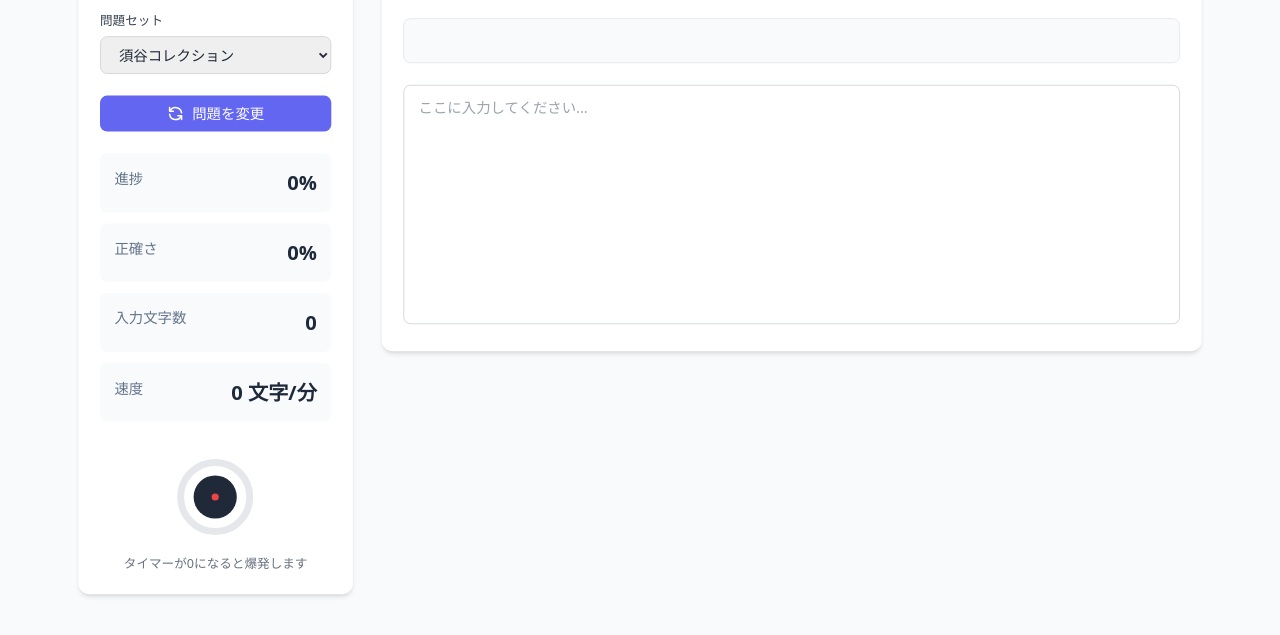
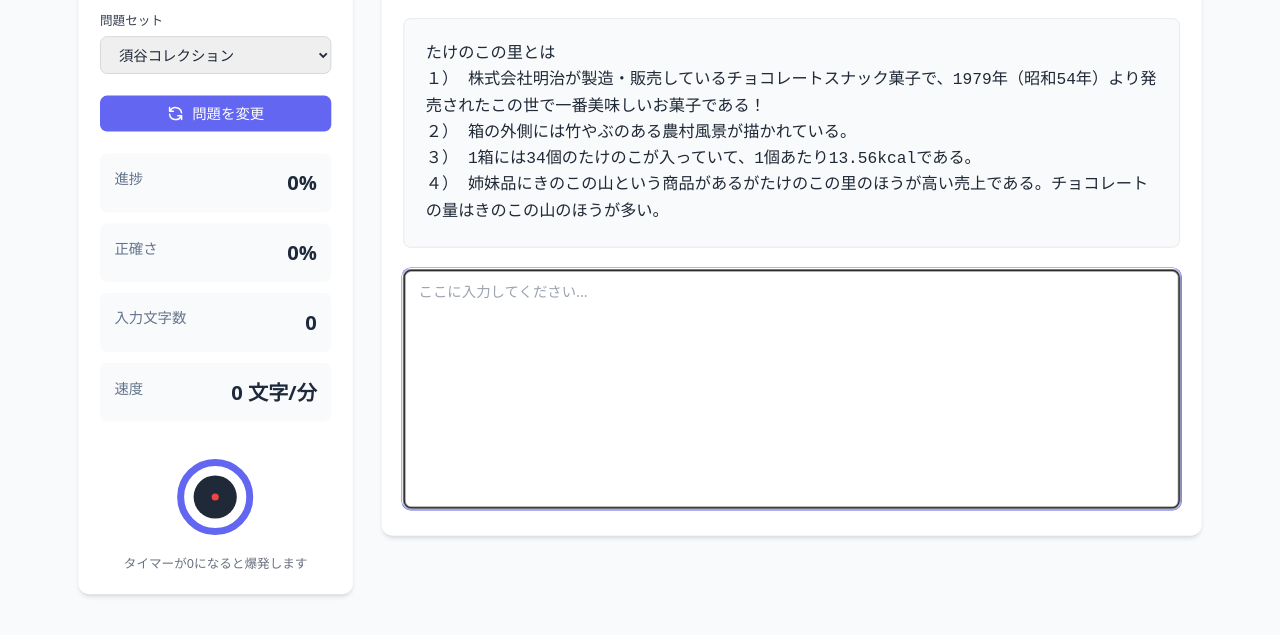
Before and after one commit to shiryu2002/typing, a plain HTML site: page rich/index.html in a window 1280 px wide. Shown: the part 97-732 px from the top of the page. Drawn offline with nearby package versions, Linux system fonts and the light colour scheme.

Commit message:
Update index.html

```diff
--- a/rich/index.html
+++ b/rich/index.html
@@ -4,7 +4,7 @@
   <meta charset="UTF-8">
   <meta name="viewport" content="width=device-width, initial-scale=0.9">
   <title>タイピングテスト</title>
-  <script src="./data.js?v=2"></script> <!-- data.js を読み込む -->
+  <script src="../data.js?v=1"></script> <!-- data.js を読み込む -->
   <link rel="icon" href="./favicon_48x48.ico" type="image/x-icon"> <!-- favicon を設定 -->
   <script src="https://cdn.tailwindcss.com"></script>
   <link href="https://fonts.googleapis.com/css2?family=Inter:wght@300;400;500;600;700&display=swap" rel="stylesheet">
```
